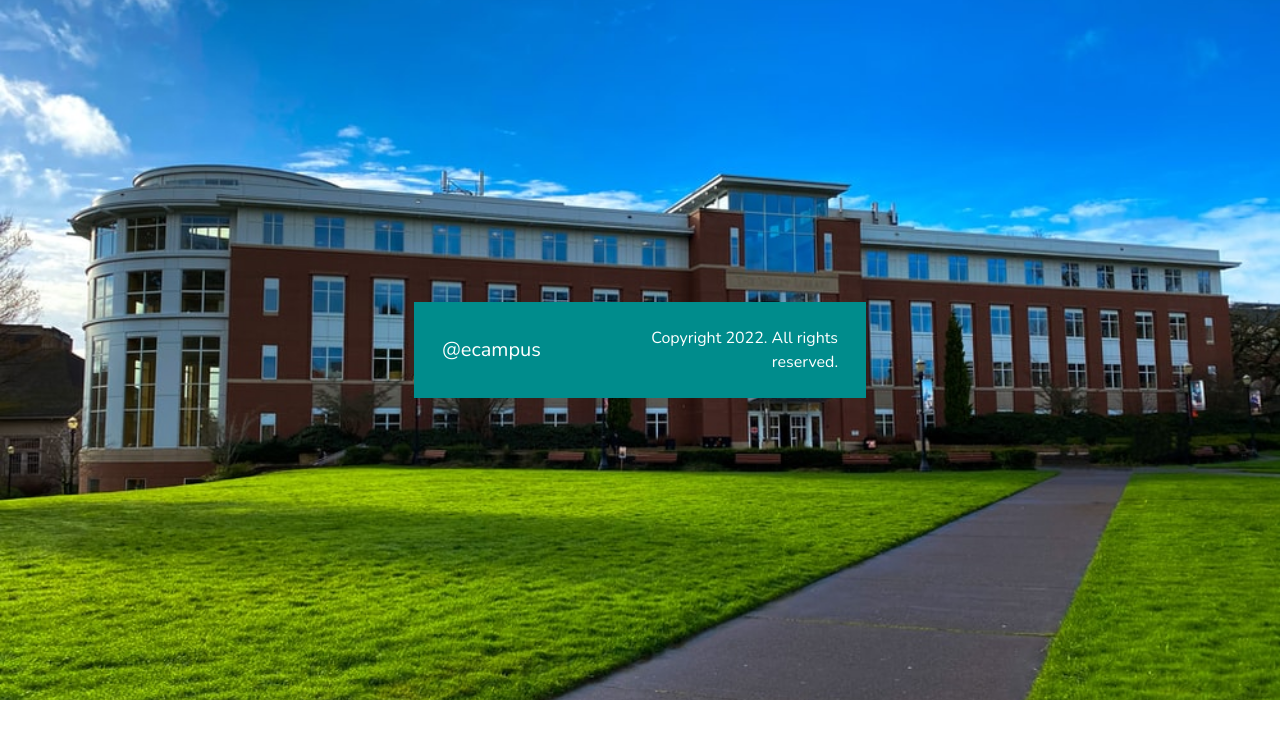
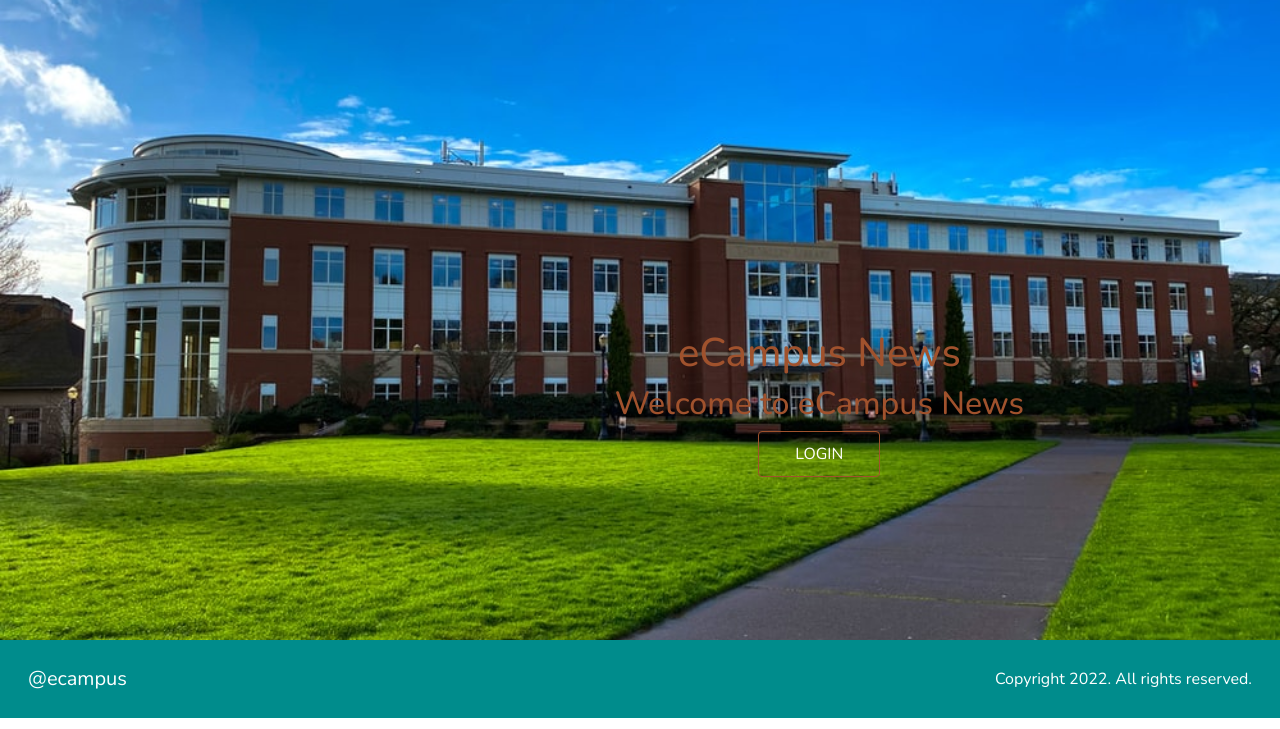
Before and after one commit to amon-wanyonyi/ecampus-news, a Flask app: page / in a window 1280 px wide. Shown: the part 71-800 px from the top of the page. Run offline with Flask 2, Linux system fonts and the light colour scheme; some libraries are stand-ins or nearby versions.

Commit message:
final touches

```diff
--- a/app/static/css/index.css
+++ b/app/static/css/index.css
@@ -1,8 +1,8 @@
 #home{
     display: flex;
     flex-direction: column;
-    background-color: rgba(0,0,0,0.5);
-    height: 700px;
+    background-color: rgba(0,0,0,0.5) !important;
+    height: 80vh !important;
     justify-content: center;
     align-items: center;
     color: sienna;
--- a/app/templates/base.html
+++ b/app/templates/base.html
@@ -6,8 +6,8 @@
   <meta http-equiv="X-UA-Compatible" content="IE=edge" />
   <meta name="viewport" content="width=device-width, initial-scale=1.0" />
   <title>Ecampus News</title>
-  <link rel="stylesheet" href="{{ url_for('static', filename='./css/index.css') }}">
   <link rel="stylesheet" href="{{url_for('static', filename='./css/style.css')}}" />
+  <link rel="stylesheet" href="{{ url_for('static', filename='./css/index.css') }}"/>
 
 </head>
 
--- a/app/templates/index.html
+++ b/app/templates/index.html
@@ -10,16 +10,12 @@
 <section id="home">
     <div class="main">
 
-        {%if quote%}
-
         <h1>eCampus <span>News</span></h1>
         <h2>Welcome to eCampus News</h2>
 
         <button class="btn">
             LOGIN
-
-
     </div>
 
-          {% endif %}</div>
+</section>
 {% endblock%}
```
